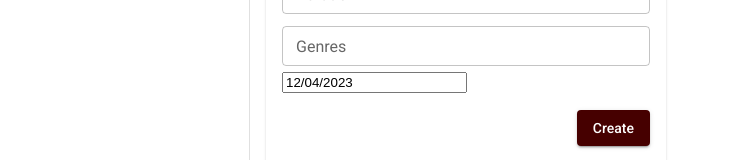
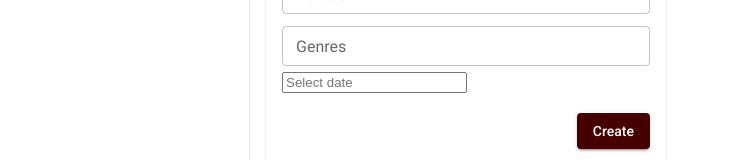
Before and after one commit to nainghtetlinn/movie-booking, a Next.js app: page /dashboard/movie/add in a window 1280 px wide. Shown: the part 422-582 px from the top of the page, without its empty margins (0-730 px from the left). Built offline with nearby package versions, Linux system fonts and the light colour scheme; no server answers.

Commit message:
finish new movie form

```diff
--- a/app/dashboard/movie/add/form.tsx
+++ b/app/dashboard/movie/add/form.tsx
@@ -1,15 +1,23 @@
 'use client'
 
-import { TextField, Card, CardContent, Box, Button } from '@mui/material'
+import {
+  TextField,
+  Card,
+  CardContent,
+  Box,
+  Button,
+  FormControl,
+  InputLabel,
+  FormHelperText,
+} from '@mui/material'
 import DatePicker from 'react-datepicker'
-import { useState } from 'react'
-import { useForm } from 'react-hook-form'
+import { useForm, Controller } from 'react-hook-form'
 import { zodResolver } from '@hookform/resolvers/zod'
 import { newMovieSchema, NewMovieType } from '@/validations/movieValidation'
 
 const Form = () => {
-  const [startDate, setStartDate] = useState<Date | null>(new Date())
   const {
+    control,
     register,
     handleSubmit,
     formState: { errors },
@@ -95,10 +103,22 @@ const Form = () => {
             error={!!errors.genres?.message}
           />
 
-          <DatePicker
-            selected={startDate}
-            onChange={date => setStartDate(date)}
-          />
+          <FormControl>
+            <Controller
+              control={control}
+              name='release_date'
+              render={({ field }) => (
+                <DatePicker
+                  placeholderText='Select date'
+                  onChange={date => field.onChange(date)}
+                  selected={field.value}
+                />
+              )}
+            />
+            <FormHelperText error={!!errors.release_date?.message}>
+              {errors.release_date?.message}
+            </FormHelperText>
+          </FormControl>
 
           <div className='flex items-center justify-end mt-4'>
             <Button type='submit' variant='contained'>
```
